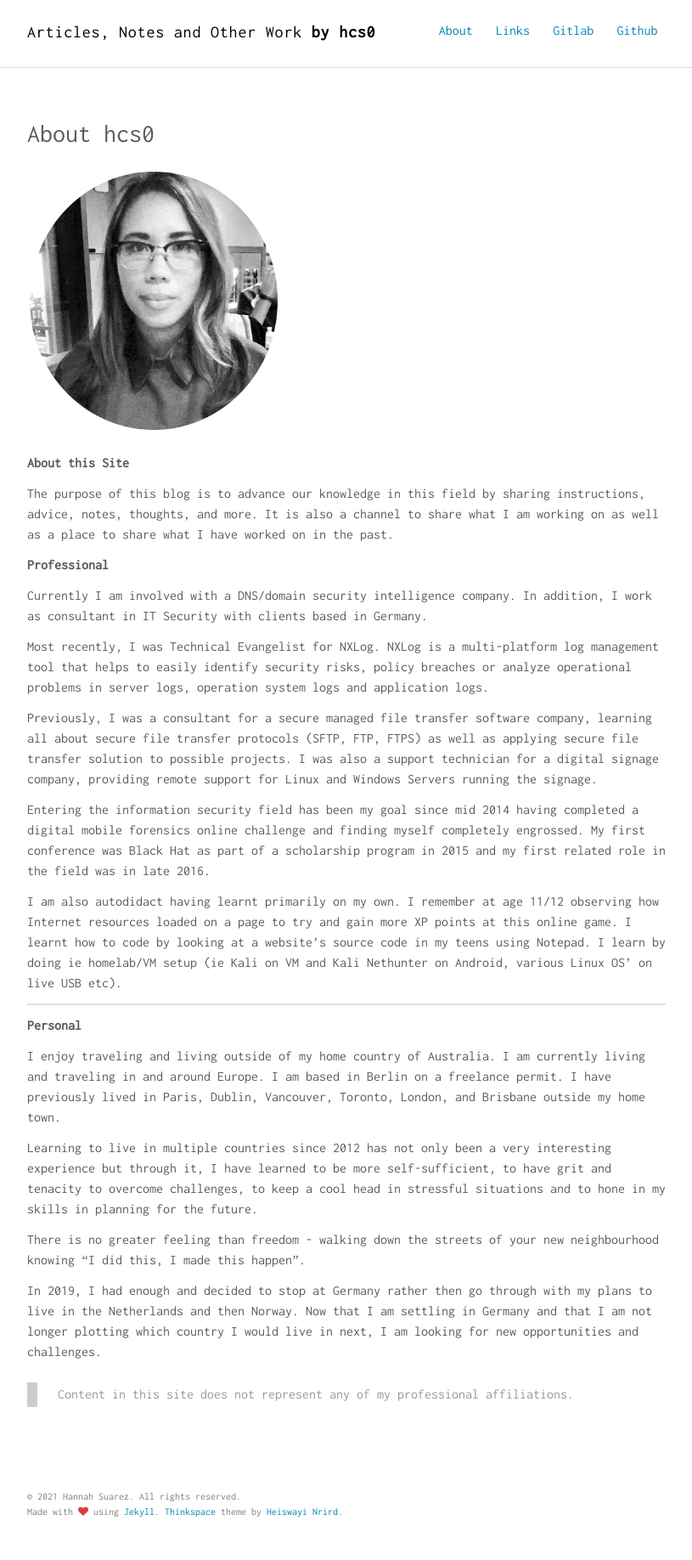
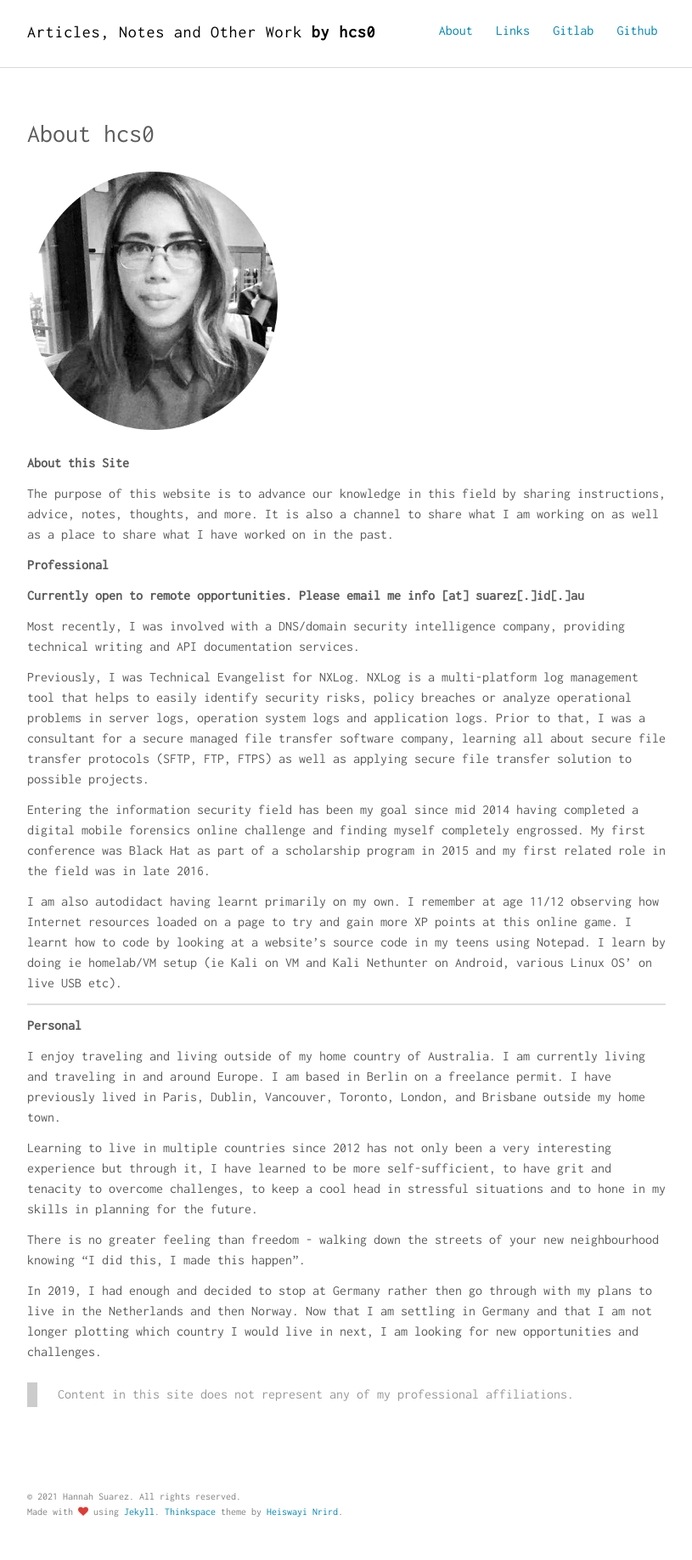
Before and after one commit to HannahSuarez/hannahsuarez.github.io, a Jekyll site: the page built from about.md, in a window 1280 px wide. Shown: the whole page at 85% size, without its empty margins (232-1047 px from the left). Built offline with Jekyll 4.4.1, drawn with Linux system fonts in a browser that asks for light colours; nearby versions of some CDN libraries.

Commit message:
Update about me

```diff
--- a/_config.yml
+++ b/_config.yml
@@ -29,7 +29,7 @@ sass:
 author:
   name     : "Hannah Suarez"
   job      : "💻 Technical Evangelist"
-  bio      : "security, log collection, SIEMs, networking and sysadmin."
+  bio      : "in security, logging and threat detection, SOC/SIEMs, and now looking for opportunities."
   thumb    : /images/hannahsuarez.jpg
   url      : http://hannahsuarez.github.io
   github   : http://github.com/hcs0
--- a/about.md
+++ b/about.md
@@ -8,15 +8,15 @@ permalink: /about/
 
 **About this Site**
 
-The purpose of this blog is to advance our knowledge in this field by sharing instructions, advice, notes, thoughts, and more. It is also a channel to share what I am working on as well as a place to share what I have worked on in the past.
+The purpose of this website is to advance our knowledge in this field by sharing instructions, advice, notes, thoughts, and more. It is also a channel to share what I am working on as well as a place to share what I have worked on in the past.
 
 **Professional**
 
-Currently I am involved with a DNS/domain security intelligence company. In addition, I work as consultant in IT Security with clients based in Germany.
+**Currently open to remote opportunities. Please email me info [at] suarez[.]id[.]au**
 
-Most recently, I was Technical Evangelist for NXLog. NXLog is a multi-platform log management tool that helps to easily identify security risks, policy breaches or analyze operational problems in server logs, operation system logs and application logs.
+Most recently, I was involved with a DNS/domain security intelligence company, providing technical writing and API documentation services.
 
-Previously, I was a consultant for a secure managed file transfer software company, learning all about secure file transfer protocols (SFTP, FTP, FTPS) as well as applying secure file transfer solution to possible projects. I was also a support technician for a digital signage company, providing remote support for Linux and Windows Servers running the signage.
+Previously, I was Technical Evangelist for NXLog. NXLog is a multi-platform log management tool that helps to easily identify security risks, policy breaches or analyze operational problems in server logs, operation system logs and application logs. Prior to that, I was a consultant for a secure managed file transfer software company, learning all about secure file transfer protocols (SFTP, FTP, FTPS) as well as applying secure file transfer solution to possible projects.
 
 Entering the information security field has been my goal since mid 2014 having completed a digital mobile forensics online challenge and finding myself completely engrossed. My first conference was Black Hat as part of a scholarship program in 2015 and my first related role in the field was in late 2016.
 
```
